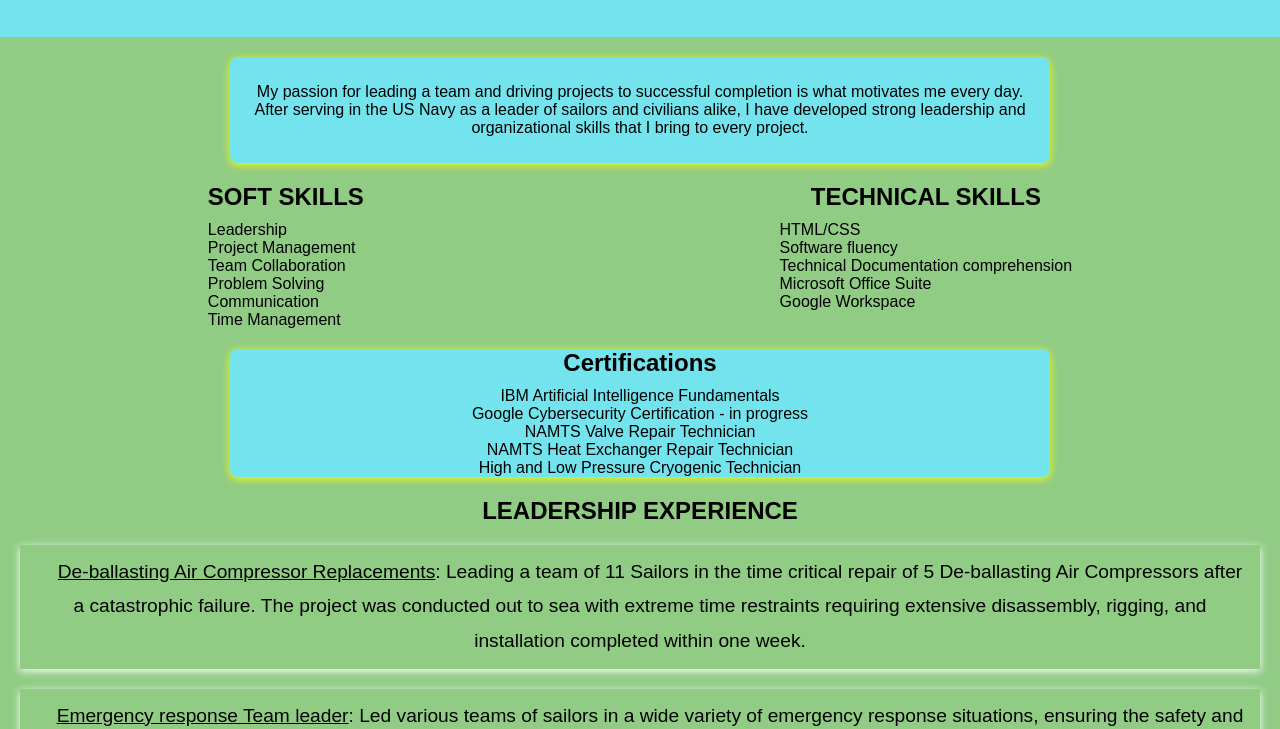
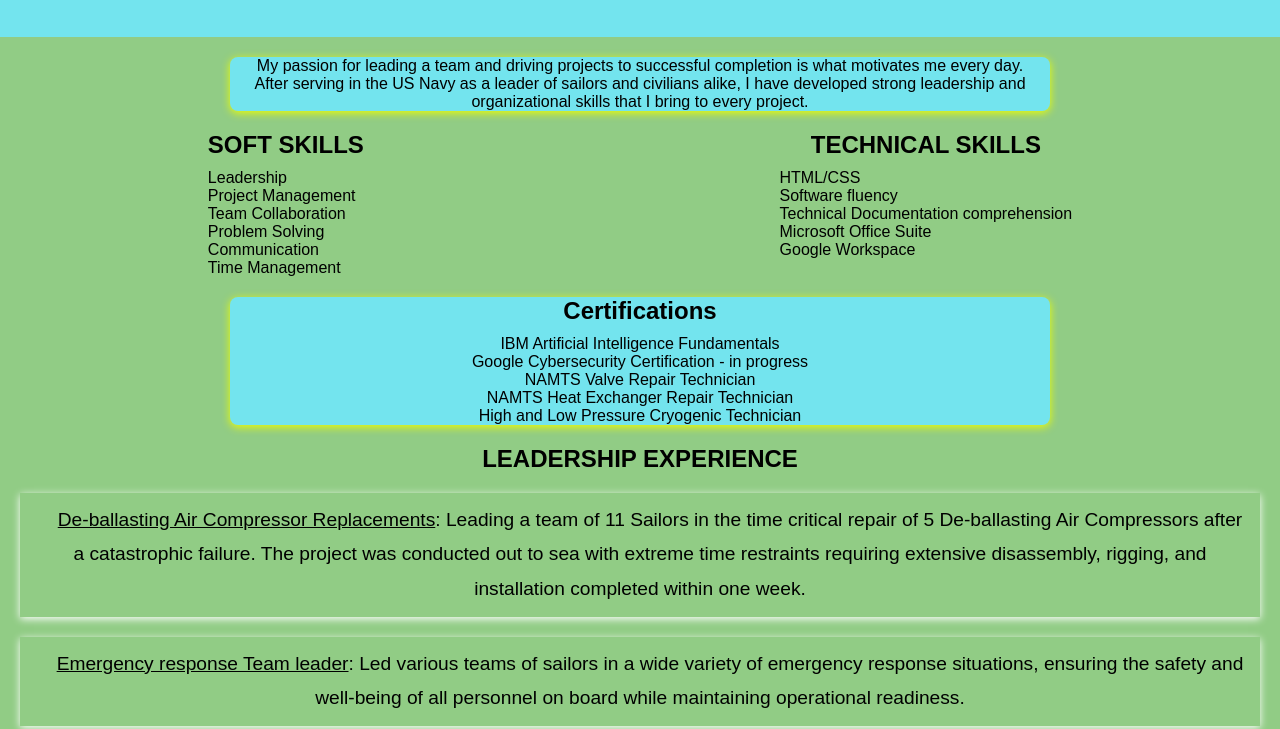
Before and after one commit to brandonsilvi/COMP001A.MOD2.PERSPORTFOLIO, a plain HTML site: page index.html in a window 1280 px wide. Shown: the part 71-800 px from the top of the page. Drawn offline with Linux system fonts and the light colour scheme.

Commit message:
made the top box the same as the other one.

```diff
--- a/main.css
+++ b/main.css
@@ -45,10 +45,11 @@ max-width: 800px;
   margin: 20px auto;
   background-color: #73e4ee;
   background: #73e4ee;
-;
   padding: 10px;
   box-shadow: 0 2px 8px rgb(238, 255, 0);
   border-radius: 8px;
+  padding-top: 0%;
+  padding-bottom: 0%;
 }
 ul {
   list-style-type: none;
```
